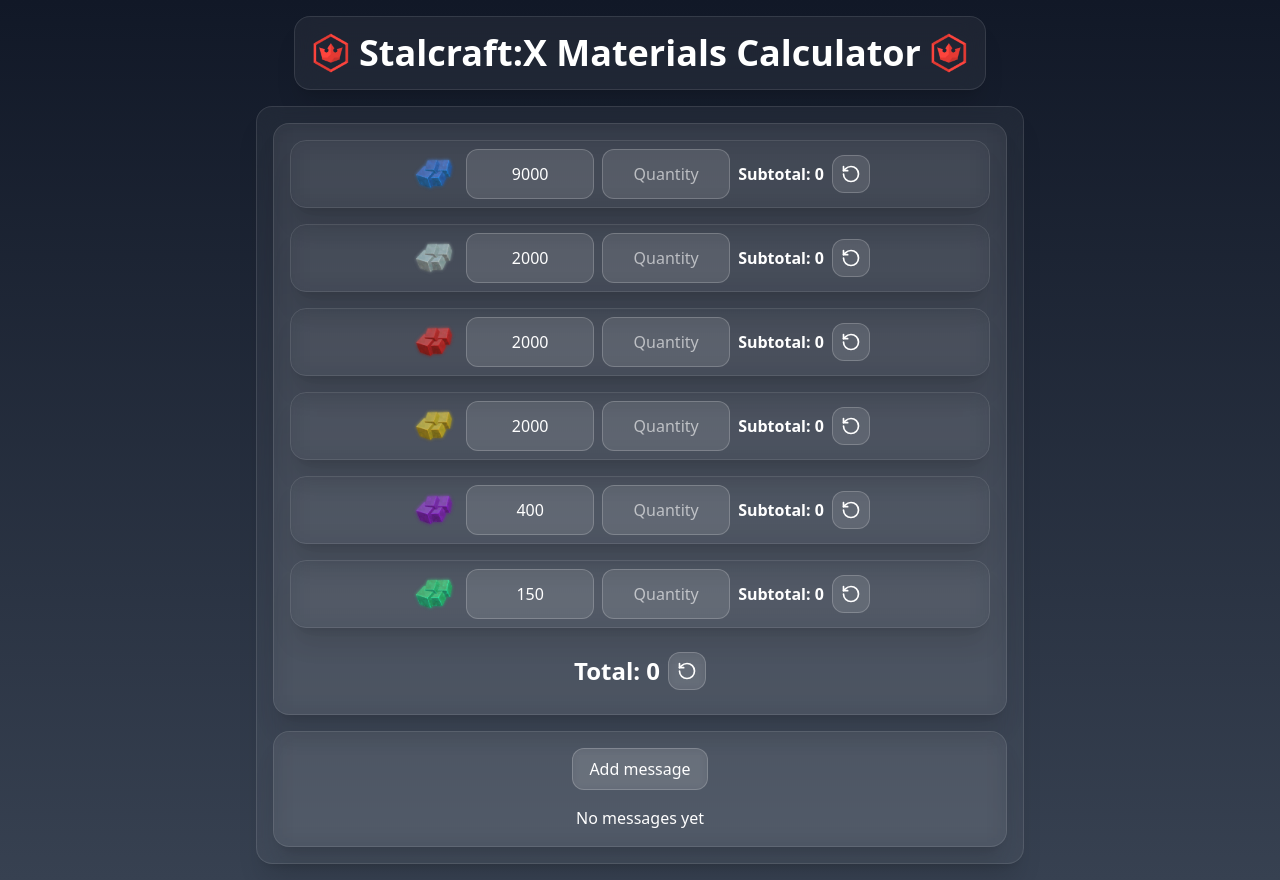
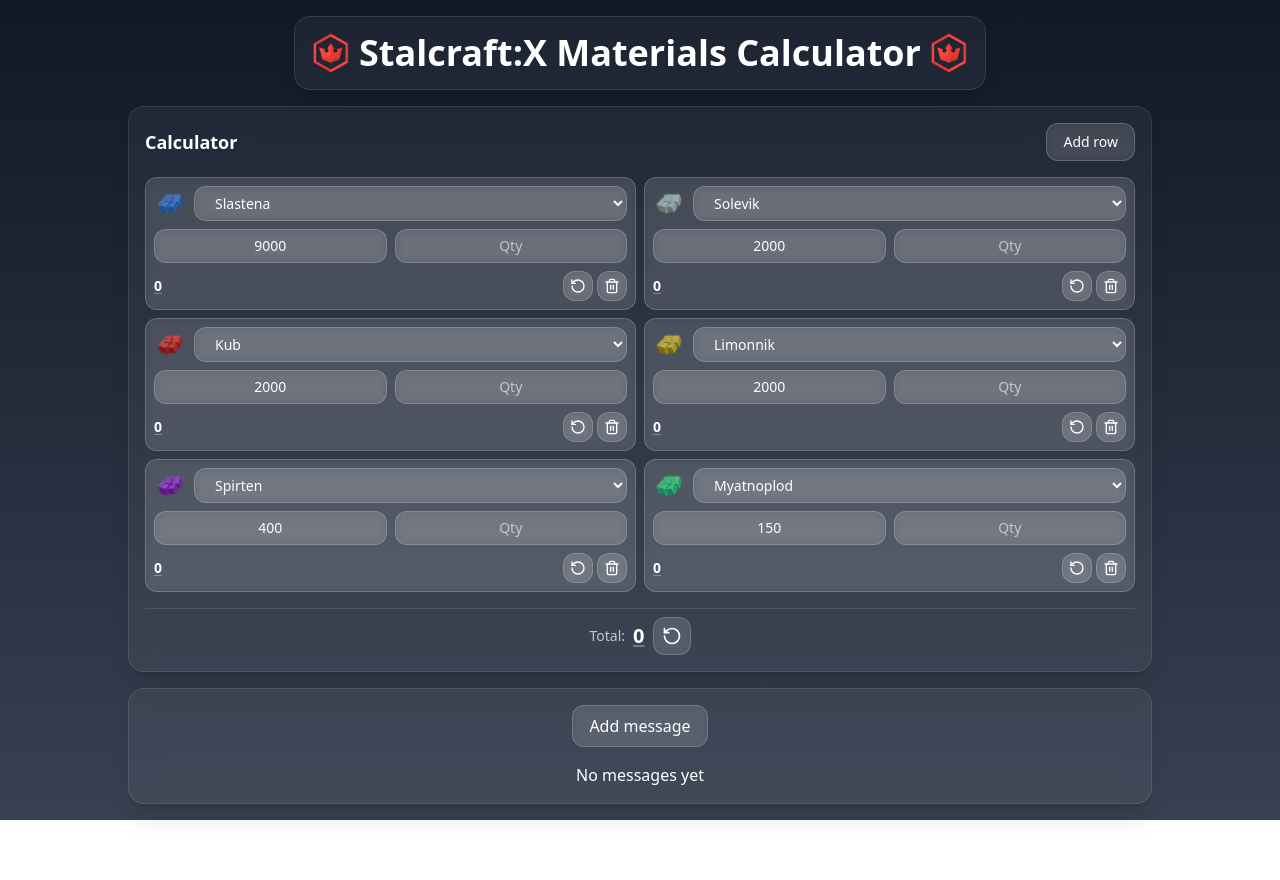
Before and after one commit to Falxns/sc-calculator-app, a React (Vite) app: page / in a window 1280 px wide. After the commit the page ends 820 px from the top, so only its background shows below. Built offline with nearby package versions, Linux system fonts and the light colour scheme.

Commit message:
feat: implement add/remove rows, click-to-copy on total amounts, upd layout

```diff
--- a/src/App.tsx
+++ b/src/App.tsx
@@ -9,7 +9,7 @@
     <ErrorBoundary>
       <div className="flex flex-col gap-4">
         <Header />
-        <main className="glass-container flex-col gap-4 w-full max-w-3xl items-stretch">
+        <main className="flex flex-col gap-4 w-full max-w-5xl mx-auto">
           <PriceCalculator />
           <MessageBuilder />
         </main>
--- a/src/components/CalculatorRow/CalculatorRow.tsx
+++ b/src/components/CalculatorRow/CalculatorRow.tsx
@@ -1,14 +1,24 @@
 import React from 'react';
+import { MATERIALS } from '../../constants/materials';
 import ResetIcon from '../icons/ResetIcon';
+import TrashIcon from '../icons/TrashIcon';
 import type { Calculator, CalculatorState } from '../../types';
 
 interface CalculatorRowProps {
   setCalculatorState: React.Dispatch<React.SetStateAction<CalculatorState>>;
   calculator: Calculator;
+  onRemove: (id: string) => void;
+  onCopy: (value: number) => void;
 }
 
-const CalculatorRow = ({ calculator, setCalculatorState }: CalculatorRowProps) => {
+const CalculatorRow = ({
+  calculator,
+  setCalculatorState,
+  onRemove,
+  onCopy,
+}: CalculatorRowProps) => {
   const { id, imgSrc, price, quantity } = calculator;
+  const subtotal = price * quantity;
 
   const rejectRawInput = (raw: string) =>
     raw.includes('-') || raw.includes('+') || raw.includes('e') || raw.includes('E');
@@ -33,6 +43,21 @@
     }));
   };
 
+  const handleMaterialChange = (e: React.ChangeEvent<HTMLSelectElement>) => {
+    const nextImgSrc = e.target.value;
+    const material = MATERIALS.find((m) => m.imgSrc === nextImgSrc);
+    if (!material) return;
+
+    setCalculatorState((prev) => ({
+      ...prev,
+      calculators: prev.calculators.map((calc) =>
+        calc.id === id
+          ? { ...calc, imgSrc: material.imgSrc, price: material.defaultPrice }
+          : calc
+      ),
+    }));
+  };
+
   const resetQuantity = () => {
     setCalculatorState((prev) => ({
       ...prev,
@@ -42,44 +67,79 @@
     }));
   };
 
+  const handleCopySubtotal = () => {
+    onCopy(subtotal);
+  };
+
   return (
-    <div className="glass-container bg-transparent flex-col sm:flex-row gap-2 w-full p-2">
+    <div className="glass-effect flex flex-col gap-2 p-2 w-full">
+      <div className="flex items-center gap-2">
         <img
           src={`${import.meta.env.BASE_URL}assets/${imgSrc}.png`}
           alt={imgSrc}
-        className="w-12 h-12"
+          className="w-8 h-8 shrink-0"
         />
+        <select
+          className="input flex-1 min-w-0 py-1.5 text-sm"
+          value={imgSrc}
+          aria-label={`Material for row ${imgSrc}`}
+          onChange={handleMaterialChange}
+        >
+          {MATERIALS.map((material) => (
+            <option key={material.imgSrc} value={material.imgSrc}>
+              {material.label}
+            </option>
+          ))}
+        </select>
+      </div>
+      <div className="flex items-center gap-2">
         <input
-        className="input w-32 text-center"
+          className="input w-full min-w-0 py-1.5 text-sm text-center"
           type="number"
           value={price === 0 ? '' : price}
           placeholder="Price"
           aria-label={`Price for ${imgSrc}`}
-        onChange={(e) => {
-          handleChange(e, 'price');
-        }}
+          onChange={(e) => handleChange(e, 'price')}
           onKeyDown={excludeSpecialCharacters}
         />
         <input
-        className="input w-32 text-center"
+          className="input w-full min-w-0 py-1.5 text-sm text-center"
           type="number"
           value={quantity === 0 ? '' : quantity}
-        placeholder="Quantity"
+          placeholder="Qty"
           aria-label={`Quantity for ${imgSrc}`}
-        onChange={(e) => {
-          handleChange(e, 'quantity');
-        }}
+          onChange={(e) => handleChange(e, 'quantity')}
           onKeyDown={excludeSpecialCharacters}
         />
-      <p className="text-base font-bold">Subtotal: {(price * quantity).toLocaleString()}</p>
+      </div>
+      <div className="flex items-center justify-between gap-2">
         <button
           type="button"
-        className="btn w-auto p-2"
+          className="copyable text-sm font-bold hover:text-white/80 transition-colors"
+          aria-label={`Copy subtotal ${subtotal}`}
+          onClick={handleCopySubtotal}
+        >
+          {subtotal.toLocaleString()}
+        </button>
+        <div className="flex items-center gap-1">
+          <button
+            type="button"
+            className="btn w-auto p-1.5"
             aria-label="Reset quantity"
             onClick={resetQuantity}
           >
-        <ResetIcon className="w-5 h-5" />
+            <ResetIcon className="w-4 h-4" />
           </button>
+          <button
+            type="button"
+            className="btn w-auto p-1.5"
+            aria-label="Remove row"
+            onClick={() => onRemove(id)}
+          >
+            <TrashIcon className="w-4 h-4" />
+          </button>
+        </div>
+      </div>
     </div>
   );
 };
--- a/src/components/PriceCalculator/PriceCalculator.tsx
+++ b/src/components/PriceCalculator/PriceCalculator.tsx
@@ -1,27 +1,47 @@
 import useLocalStorage from '../../hooks/useLocalStorage';
+import useToast from '../../hooks/useToast';
+import { createCalculator, createDefaultCalculators } from '../../constants/materials';
 import type { CalculatorState } from '../../types';
+import { copyToClipboard } from '../../utils/copyToClipboard';
 import CalculatorRow from '../CalculatorRow/CalculatorRow';
 import ResetIcon from '../icons/ResetIcon';
+import Toast from '../Toast/Toast';
 
 const PriceCalculator = () => {
   const [calculatorState, setCalculatorState] = useLocalStorage<CalculatorState>(
     'calculatorState',
-    {
-      calculators: [
-        { id: crypto.randomUUID(), imgSrc: 'slastena', price: 9000, quantity: 0 },
-        { id: crypto.randomUUID(), imgSrc: 'solevik', price: 2000, quantity: 0 },
-        { id: crypto.randomUUID(), imgSrc: 'kub', price: 2000, quantity: 0 },
-        { id: crypto.randomUUID(), imgSrc: 'limonnik', price: 2000, quantity: 0 },
-        { id: crypto.randomUUID(), imgSrc: 'spirten', price: 400, quantity: 0 },
-        { id: crypto.randomUUID(), imgSrc: 'myatnoplod', price: 150, quantity: 0 },
-      ],
-    }
+    { calculators: createDefaultCalculators() }
   );
+
+  const { toast, showToast } = useToast();
 
   const total = calculatorState.calculators.reduce(
     (acc, calc) => acc + calc.price * calc.quantity,
     0
   );
+
+  const handleCopy = async (value: number) => {
+    try {
+      await copyToClipboard(String(value));
+      showToast('Copied!', 'success');
+    } catch {
+      showToast('Failed to copy!', 'error');
+    }
+  };
+
+  const addRow = () => {
+    setCalculatorState((prev) => ({
+      ...prev,
+      calculators: [...prev.calculators, createCalculator()],
+    }));
+  };
+
+  const removeRow = (id: string) => {
+    setCalculatorState((prev) => ({
+      ...prev,
+      calculators: prev.calculators.filter((calc) => calc.id !== id),
+    }));
+  };
 
   const resetAllQuantities = () => {
     setCalculatorState((prev) => ({
@@ -31,16 +51,42 @@
   };
 
   return (
-    <section className="glass-container gap-4 w-full flex-col">
+    <section className="glass-container flex-col gap-4 w-full">
+      <div className="flex items-center justify-between w-full gap-2">
+        <h2 className="text-lg font-semibold">Calculator</h2>
+        <button type="button" className="btn w-auto text-sm" onClick={addRow}>
+          Add row
+        </button>
+      </div>
+
+      {calculatorState.calculators.length === 0 ? (
+        <p className="text-base font-medium text-white/70 text-center py-4">
+          No materials yet. Click &quot;Add row&quot; to get started.
+        </p>
+      ) : (
+        <div className="grid grid-cols-1 sm:grid-cols-2 gap-2 w-full">
           {calculatorState.calculators.map((calculator) => (
             <CalculatorRow
               key={calculator.id}
               setCalculatorState={setCalculatorState}
               calculator={calculator}
+              onRemove={removeRow}
+              onCopy={handleCopy}
             />
           ))}
-      <div className="flex flex-col sm:flex-row items-center justify-center gap-2 w-full p-2">
-        <p className="text-2xl font-bold">Total: {total.toLocaleString()}</p>
+        </div>
+      )}
+
+      <div className="flex flex-col sm:flex-row items-center justify-center gap-2 w-full pt-2 border-t border-white/10">
+        <span className="text-sm text-white/70">Total:</span>
+        <button
+          type="button"
+          className="copyable text-xl font-bold hover:text-white/80 transition-colors"
+          aria-label={`Copy total ${total}`}
+          onClick={() => handleCopy(total)}
+        >
+          {total.toLocaleString()}
+        </button>
         <button
           type="button"
           className="btn w-auto p-2"
@@ -50,6 +96,8 @@
           <ResetIcon className="w-5 h-5" />
         </button>
       </div>
+
+      <Toast toast={toast} />
     </section>
   );
 };
--- /dev/null
+++ b/src/components/Toast/Toast.tsx
@@ -0,0 +1,23 @@
+import { createPortal } from 'react-dom';
+import type { ToastState } from '../../hooks/useToast';
+
+interface ToastProps {
+  toast: ToastState | null;
+}
+
+const Toast = ({ toast }: ToastProps) => {
+  if (!toast) return null;
+
+  return createPortal(
+    <div
+      role="status"
+      aria-live="polite"
+      className={`blur-effect fixed top-4 right-4 p-4 z-50 ${toast.type === 'success' ? 'bg-green-300/30 hover:bg-green-300/40' : 'bg-red-300/30 hover:bg-red-300/40'}`}
+    >
+      {toast.message}
+    </div>,
+    document.body
+  );
+};
+
+export default Toast;
--- /dev/null
+++ b/src/constants/materials.ts
@@ -0,0 +1,32 @@
+export interface Material {
+  imgSrc: string;
+  label: string;
+  defaultPrice: number;
+}
+
+export const MATERIALS: Material[] = [
+  { imgSrc: 'slastena', label: 'Slastena', defaultPrice: 9000 },
+  { imgSrc: 'solevik', label: 'Solevik', defaultPrice: 2000 },
+  { imgSrc: 'kub', label: 'Kub', defaultPrice: 2000 },
+  { imgSrc: 'limonnik', label: 'Limonnik', defaultPrice: 2000 },
+  { imgSrc: 'spirten', label: 'Spirten', defaultPrice: 400 },
+  { imgSrc: 'myatnoplod', label: 'Myatnoplod', defaultPrice: 150 },
+];
+
+export const createDefaultCalculators = () =>
+  MATERIALS.map((material) => ({
+    id: crypto.randomUUID(),
+    imgSrc: material.imgSrc,
+    price: material.defaultPrice,
+    quantity: 0,
+  }));
+
+export const createCalculator = (imgSrc: string = MATERIALS[0].imgSrc) => {
+  const material = MATERIALS.find((m) => m.imgSrc === imgSrc) ?? MATERIALS[0];
+  return {
+    id: crypto.randomUUID(),
+    imgSrc: material.imgSrc,
+    price: material.defaultPrice,
+    quantity: 0,
+  };
+};
--- /dev/null
+++ b/src/hooks/useToast.ts
@@ -0,0 +1,37 @@
+import { useEffect, useRef, useState } from 'react';
+
+export type ToastType = 'success' | 'error';
+
+export interface ToastState {
+  message: string;
+  type: ToastType;
+}
+
+const useToast = () => {
+  const [toast, setToast] = useState<ToastState | null>(null);
+  const toastRef = useRef<ReturnType<typeof setTimeout> | null>(null);
+
+  const showToast = (message: string, type: ToastType) => {
+    if (toastRef.current) {
+      clearTimeout(toastRef.current);
+      toastRef.current = null;
+    }
+    setToast({ message, type });
+    toastRef.current = setTimeout(() => {
+      setToast(null);
+      toastRef.current = null;
+    }, 2500);
+  };
+
+  useEffect(() => {
+    return () => {
+      if (toastRef.current) {
+        clearTimeout(toastRef.current);
+      }
+    };
+  }, []);
+
+  return { toast, showToast };
+};
+
+export default useToast;
--- a/src/index.css
+++ b/src/index.css
@@ -41,4 +41,8 @@
   .glass-effect {
     @apply bg-white/10 hover:bg-white/20 backdrop-blur-sm rounded-xl transition-all duration-200 border border-white/20 text-white;
   }
+
+  .copyable {
+    @apply cursor-pointer underline decoration-white/30 underline-offset-2 hover:decoration-white/60;
+  }
 }
--- /dev/null
+++ b/src/utils/copyToClipboard.ts
@@ -0,0 +1,3 @@
+export const copyToClipboard = async (text: string): Promise<void> => {
+  await navigator.clipboard.writeText(text);
+};
```
Also changed, not shown: src/components/MessageBuilder/MessageBuilder.tsx (+13 -43 lines). Lines whose indentation alone changed are shown as unchanged.
